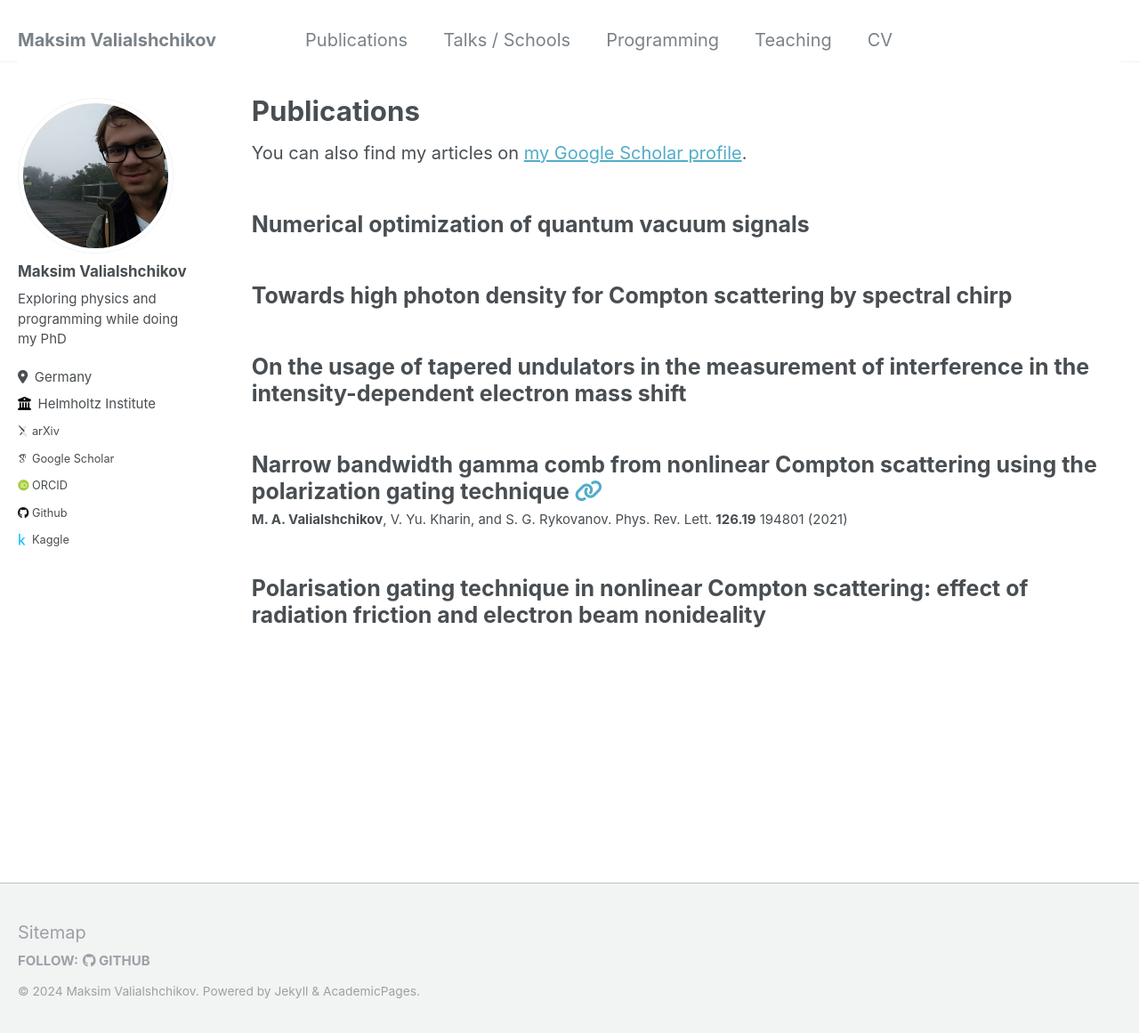
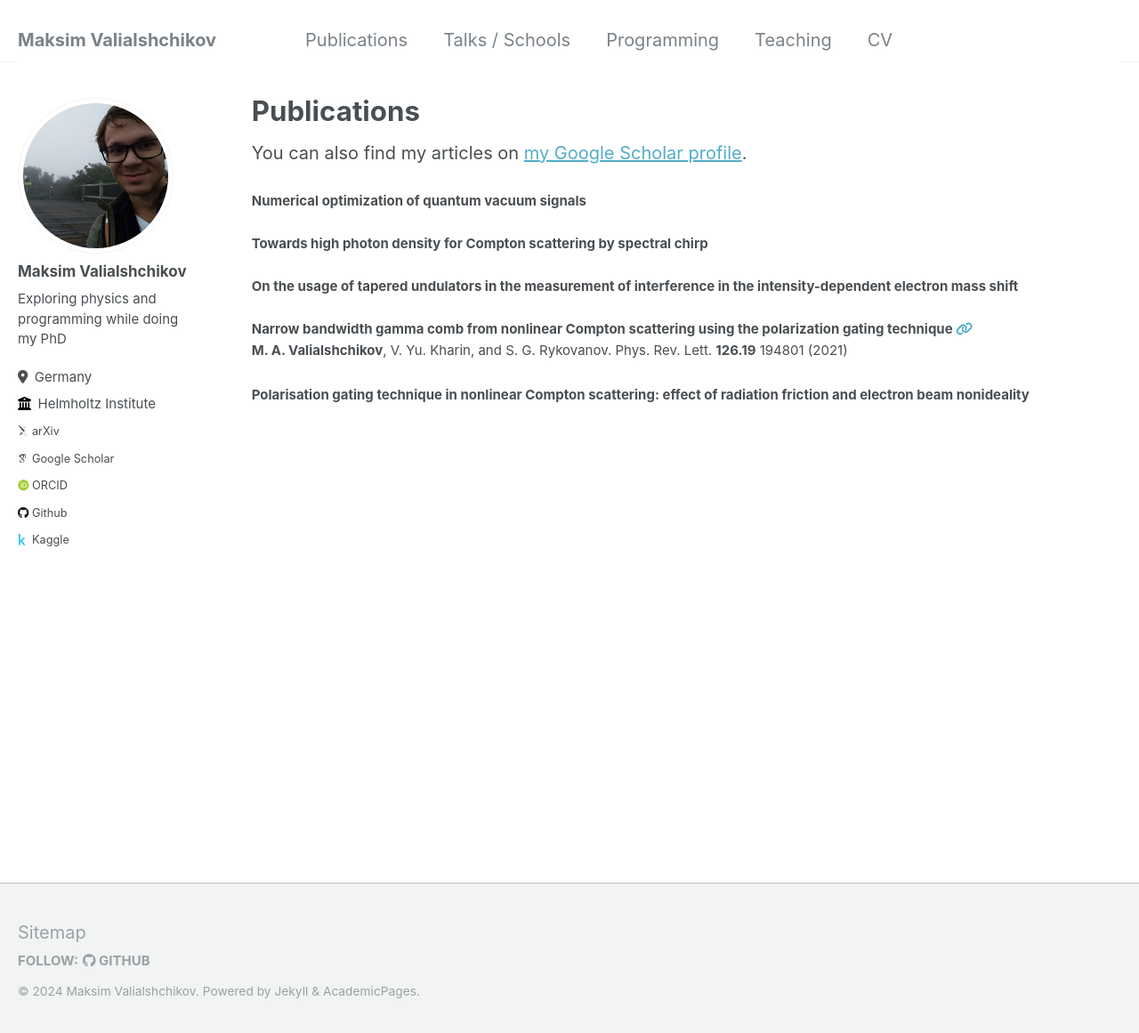
Before and after one commit to maxbalrog/maxbalrog.github.io, a Jekyll site: the page built from _pages/publications.md, in a window 1280 px wide and 1165 px high. Shown: the top 1161 px of the window at 89% size. Built offline with Jekyll 4.4.1, drawn with Linux system fonts in a browser that asks for light colours; some web fonts are replaced.

Commit message:
Change font size for article headings

```diff
--- a/_includes/_archive-single-publication.html
+++ b/_includes/_archive-single-publication.html
@@ -29,13 +29,13 @@
           alt="">
       </div>
     {% endif %} -->
-    <h2 class="archive__item-title" itemprop="headline">
+    <h4 class="archive__item-title" itemprop="headline">
       {% if post.doi %}
           <b>{{title}}</b> <a href="{{post.doi}}" rel="permalink"><i class="fa fa-link" aria-hidden="true" title="permalink"></i><span class="sr-only">Permalink</span></a>
       {% else %}
           <b>{{title}}</b>
       {% endif %}
-    </h2>
+    </h4>
     {% if post.venue == "paper" %}
         <p class="archive__item-excerpt" itemprop="description">{{post.authors}}. {{post.journal}} <b>{{post.volume}}</b> {{post.page}} ({{post.year}})</p>
     {% endif %}
```
